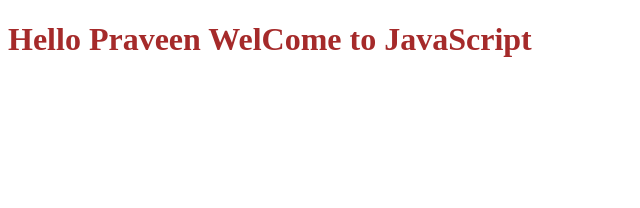
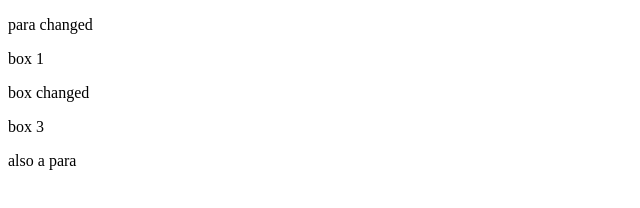
Before and after one commit to prem-praveen/learning-javacript, a plain HTML site: page index.html in a window 1280 px wide. Shown: the whole page, without its empty margins (0-640 px from the left). Drawn offline with Linux system fonts and the light colour scheme.

Commit message:
dom done

```diff
--- a/index.html
+++ b/index.html
@@ -7,7 +7,16 @@
     <title>Java Script</title>
 </head>
 <body>
-  <h1>Hello Praveen WelCome to JavaScript</h1>
+  <!-- <h1 id="101" class="buchi">Hello Praveen WelCome to JavaScript</h1> -->
+  <p id="buchi" class="para">This is JavaScript</p>
+
+  <p class="Box">box 1</p>
+  <p class="Box">box 2</p>
+  <p class="Box">box 3</p>
+
+  <p>also a para</p>
+
+
   <script src="./script.js"></script>
 </body>
 </html>
--- a/script.js
+++ b/script.js
@@ -175,12 +175,34 @@
 
 
 
-let name ="Praveen"
-let age=23;
+// let name ="Praveen"
+// let age=23;
 
-// ${} Interpolation
-//`` -> backstick symbol
+// // ${} Interpolation
+// //`` -> backstick symbol
 
 
-console.log("name = "+name+" age = "+age);
-console.log(`my name is ${name}. she is ${age}`);
+// console.log("name = "+name+" age = "+age);
+// console.log(`my name is ${name}. she is ${age}`);
+
+
+// DOM -> DOCUMENT OBJECT MODEL
+
+// console.log(document);// print whole html page
+
+
+// let id =document.getElementById(101)
+
+
+// id.innerText="<b>hello</b>"
+// id.innerHTML="<b>hello</b>"
+
+// let buch=document
+
+
+let box=document.getElementsByClassName("Box")
+
+let para=document.getElementsByClassName("para")
+
+box[1].innerHTML="box changed"
+para[0].innerHTML="para changed"
```
